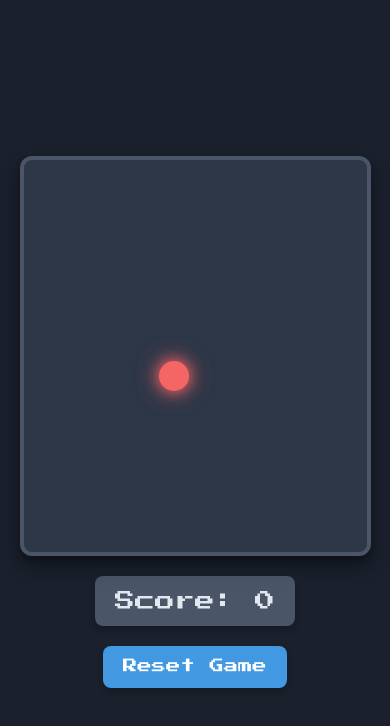
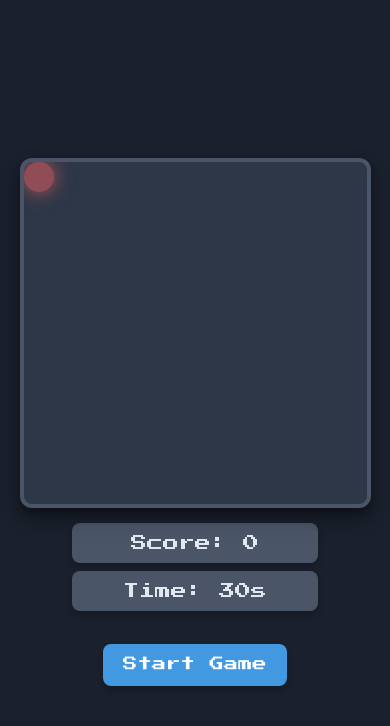
Before and after one commit to sumoaji/Catch-the-Dot, a plain HTML site: page index.html in a window 390 px wide. Drawn offline with nearby package versions, Linux system fonts and the light colour scheme.

Commit message:
Update index.html
add timer feature

```diff
--- a/index.html
+++ b/index.html
@@ -3,7 +3,7 @@
 <head>
     <meta charset="UTF-8">
     <meta name="viewport" content="width=device-width, initial-scale=1.0">
-    <title>Catch the Dot!</title>
+    <title>Catch the Dot - Timed Challenge!</title>
     <script src="https://cdn.tailwindcss.com"></script>
     <link href="https://fonts.googleapis.com/css2?family=Press+Start+2P&display=swap" rel="stylesheet">
     <style>
@@ -17,20 +17,20 @@
             justify-content: center;
             min-height: 100vh;
             margin: 0;
-            overflow: hidden; /* Prevent scrollbars from game area resizing */
+            overflow: hidden;
         }
         #game-container {
-            width: 90vw; /* Responsive width */
-            max-width: 600px; /* Max width for larger screens */
-            height: 70vh; /* Responsive height */
-            max-height: 400px; /* Max height */
+            width: 90vw;
+            max-width: 600px;
+            height: 65vh; /* Adjusted height for timer */
+            max-height: 350px;
             background-color: #2d3748; /* Tailwind gray-800 */
             border: 4px solid #4a5568; /* Tailwind gray-600 */
             border-radius: 12px;
             position: relative;
             cursor: crosshair;
             box-shadow: 0 10px 20px rgba(0,0,0,0.3), 0 6px 6px rgba(0,0,0,0.25);
-            overflow: hidden; /* Ensure dot stays within bounds */
+            overflow: hidden;
         }
         #dot {
             width: 40px;
@@ -39,20 +39,32 @@
             border-radius: 50%;
             position: absolute;
             cursor: pointer;
-            transition: background-color 0.2s ease-in-out, transform 0.1s ease-out;
+            transition: background-color 0.2s ease-in-out, transform 0.1s ease-out, opacity 0.3s ease;
             box-shadow: 0 0 15px #f56565, 0 0 25px #f56565aa;
         }
         #dot:hover {
             background-color: #fc8181; /* Tailwind red-400 */
             transform: scale(1.1);
         }
-        #score-board {
-            margin-top: 20px;
-            font-size: 1.5rem; /* 24px */
-            padding: 10px 20px;
+        #dot.disabled { /* Style for when the dot is not clickable */
+            opacity: 0.5;
+            cursor: not-allowed;
+        }
+        .stats-container {
+            display: flex;
+            justify-content: space-around;
+            width: 90%;
+            max-width: 400px; /* Max width for stats */
+            margin-top: 15px; /* Reduced margin */
+            margin-bottom: 15px;
+        }
+        .stat-box {
+            font-size: 1.25rem; /* 20px */
+            padding: 8px 15px;
             background-color: #4a5568; /* Tailwind gray-700 */
             border-radius: 8px;
             box-shadow: 0 4px 6px rgba(0,0,0,0.2);
+            text-align: center;
         }
         .message-box {
             position: fixed;
@@ -73,6 +85,9 @@
             opacity: 1;
             top: 30px;
         }
+        .message-box.error {
+            background-color: #e53e3e; /* Tailwind red-600 */
+        }
         button#resetButton {
             font-family: 'Press Start 2P', cursive;
             background-color: #4299e1; /* Tailwind blue-500 */
@@ -82,7 +97,7 @@
             border-radius: 8px;
             font-size: 1rem;
             cursor: pointer;
-            margin-top: 20px;
+            margin-top: 10px; /* Reduced margin */
             transition: background-color 0.2s ease, transform 0.1s ease;
             box-shadow: 0 4px 6px rgba(0,0,0,0.2);
         }
@@ -94,14 +109,19 @@
             transform: translateY(0px);
         }
 
-        /* Responsive adjustments */
         @media (max-width: 600px) {
             #dot {
                 width: 30px;
                 height: 30px;
             }
-            #score-board {
-                font-size: 1.25rem; /* 20px */
+            .stats-container {
+                flex-direction: column; /* Stack stats vertically on small screens */
+                align-items: center;
+            }
+            .stat-box {
+                font-size: 1rem; /* 16px */
+                margin-bottom: 8px; /* Add space between stacked boxes */
+                width: 70%; /* Make stat boxes wider when stacked */
             }
             button#resetButton {
                 font-size: 0.9rem;
@@ -116,96 +136,170 @@
         <div id="dot"></div>
     </div>
 
-    <div id="score-board">Score: <span id="score">0</span></div>
-    <button id="resetButton">Reset Game</button>
+    <div class="stats-container">
+        <div id="score-board" class="stat-box">Score: <span id="score">0</span></div>
+        <div id="timer-display" class="stat-box">Time: <span id="time">30</span>s</div>
+    </div>
 
-    <div id="messageBox" class="message-box">Dot Clicked!</div>
+    <button id="resetButton">Start Game</button>
+
+    <div id="messageBox" class="message-box">Game Started!</div>
 
     <script>
-        // Get DOM elements
+        // DOM Elements
         const gameContainer = document.getElementById('game-container');
         const dot = document.getElementById('dot');
         const scoreDisplay = document.getElementById('score');
         const resetButton = document.getElementById('resetButton');
         const messageBox = document.getElementById('messageBox');
+        const timeDisplay = document.getElementById('time');
 
-        // Game state
+        // Game Configuration
+        const GAME_DURATION = 30; // seconds
+
+        // Game State
         let score = 0;
-        let gameContainerWidth = gameContainer.clientWidth;
-        let gameContainerHeight = gameContainer.clientHeight;
-        const dotWidth = dot.offsetWidth;
-        const dotHeight = dot.offsetHeight;
+        let timeLeft = GAME_DURATION;
+        let gameActive = false;
+        let timerInterval;
+        let gameContainerWidth = 0; // Will be set on load/resize
+        let gameContainerHeight = 0; // Will be set on load/resize
+        let dotWidth = 0; // Will be set on load
+        let dotHeight = 0; // Will be set on load
 
         // Function to show a temporary message
-        function showMessage(message, duration = 1000) {
+        function showMessage(message, type = 'success', duration = 1500) {
             messageBox.textContent = message;
+            messageBox.classList.remove('error', 'success'); // Remove previous types
+            if (type === 'error') {
+                messageBox.classList.add('error');
+            } else {
+                messageBox.classList.add('success'); // Default to success if not specified
+            }
             messageBox.classList.add('show');
             setTimeout(() => {
                 messageBox.classList.remove('show');
             }, duration);
         }
 
+        // Function to update game container and dot dimensions
+        function updateDimensions() {
+            gameContainerWidth = gameContainer.clientWidth;
+            gameContainerHeight = gameContainer.clientHeight;
+            // It's important to get dot dimensions after it's visible and styled
+            // If they are fixed, you can define them as constants
+            if (dot.offsetWidth > 0) dotWidth = dot.offsetWidth;
+            if (dot.offsetHeight > 0) dotHeight = dot.offsetHeight;
+        }
+
+
         // Function to move the dot to a random position
         function moveDot() {
-            // Update container dimensions in case of resize
-            gameContainerWidth = gameContainer.clientWidth;
-            gameContainerHeight = gameContainer.clientHeight;
+            if (!gameActive) return; // Don't move if game is not active
 
-            // Calculate maximum possible x and y coordinates for the dot
-            // The dot's position is its top-left corner, so we subtract its dimensions
+            // Ensure dimensions are up-to-date
+            updateDimensions();
+
             const maxX = gameContainerWidth - dotWidth;
             const maxY = gameContainerHeight - dotHeight;
 
-            // Generate random coordinates, ensuring they are not negative
             const randomX = Math.max(0, Math.floor(Math.random() * maxX));
             const randomY = Math.max(0, Math.floor(Math.random() * maxY));
 
-            // Apply the new position to the dot
             dot.style.left = randomX + 'px';
             dot.style.top = randomY + 'px';
         }
 
         // Function to update the score display
-        function updateScore() {
+        function updateScoreDisplay() {
             scoreDisplay.textContent = score;
+        }
+
+        // Function to update the timer display
+        function updateTimerDisplay() {
+            timeDisplay.textContent = timeLeft;
+        }
+
+        // Function to handle game over
+        function gameOver() {
+            gameActive = false;
+            clearInterval(timerInterval); // Stop the timer
+            dot.classList.add('disabled'); // Visually disable dot
+            showMessage(`Time's Up! Final Score: ${score}`, 'error', 3000);
+            resetButton.textContent = 'Play Again?';
+        }
+
+        // Function to start the timer
+        function startTimer() {
+            timeLeft = GAME_DURATION;
+            updateTimerDisplay();
+
+            // Clear any existing interval before starting a new one
+            if (timerInterval) {
+                clearInterval(timerInterval);
+            }
+
+            timerInterval = setInterval(() => {
+                timeLeft--;
+                updateTimerDisplay();
+                if (timeLeft <= 0) {
+                    gameOver();
+                }
+            }, 1000);
+        }
+
+        // Function to start/reset the game
+        function startGame() {
+            score = 0;
+            gameActive = true;
+            updateScoreDisplay();
+            dot.classList.remove('disabled'); // Enable dot
+            resetButton.textContent = 'Reset Game';
+            showMessage('Game On!', 'success', 1000);
+            startTimer();
+            moveDot(); // Initial dot placement
         }
 
         // Event listener for clicking the dot
         dot.addEventListener('click', () => {
-            score++; // Increment score
-            updateScore(); // Update the displayed score
-            showMessage('Great Shot!'); // Show feedback message
-            moveDot(); // Move the dot to a new random position
+            if (gameActive) {
+                score++;
+                updateScoreDisplay();
+                // Optional: message for each click, can be too noisy
+                // showMessage('Hit!', 'success', 500);
+                moveDot();
+            }
         });
 
         // Event listener for the reset button
-        resetButton.addEventListener('click', () => {
-            score = 0;
-            updateScore();
-            showMessage('Game Reset!', 1500);
-            moveDot(); // Move dot to a new position
-        });
+        resetButton.addEventListener('click', startGame);
 
         // Function to handle window resize
         function handleResize() {
-            // Recalculate game container dimensions
-            gameContainerWidth = gameContainer.clientWidth;
-            gameContainerHeight = gameContainer.clientHeight;
-            // Reposition the dot to ensure it's within the new bounds
-            // This is a simple approach; a more complex game might need to pause and rescale elements
-            moveDot();
+            updateDimensions();
+            // If game is active, reposition dot to ensure it's within new bounds
+            if (gameActive) {
+                 // Check if dot is outside new bounds and move it if necessary
+                const currentDotX = parseInt(dot.style.left || 0);
+                const currentDotY = parseInt(dot.style.top || 0);
+
+                if (currentDotX + dotWidth > gameContainerWidth || currentDotY + dotHeight > gameContainerHeight) {
+                    moveDot();
+                }
+            }
         }
 
         // Add event listener for window resize
         window.addEventListener('resize', handleResize);
 
-        // Initial setup
+        // Initial setup when the page loads
         window.onload = function() {
-            updateScore(); // Set initial score display
-            moveDot();     // Place the dot for the first time
-            // Ensure initial dimensions are correct
-            gameContainerWidth = gameContainer.clientWidth;
-            gameContainerHeight = gameContainer.clientHeight;
+            updateDimensions(); // Get initial dimensions
+            updateScoreDisplay();
+            updateTimerDisplay();
+            // Game doesn't start automatically, user clicks "Start Game"
+            dot.classList.add('disabled'); // Start with dot disabled
+            showMessage('Click "Start Game" to play!', 'success', 2000);
         };
     </script>
 
```
